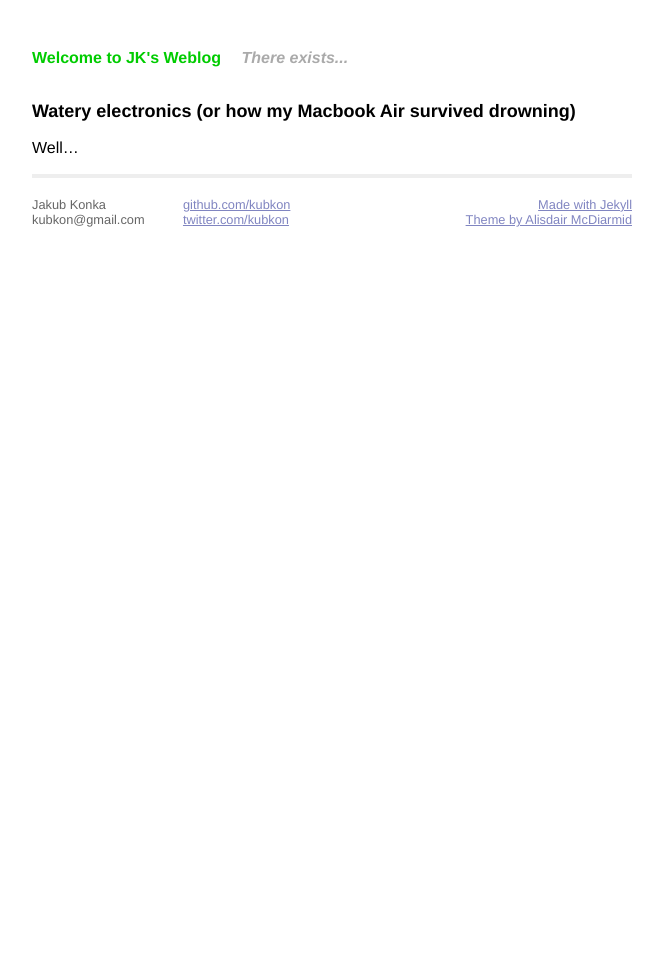
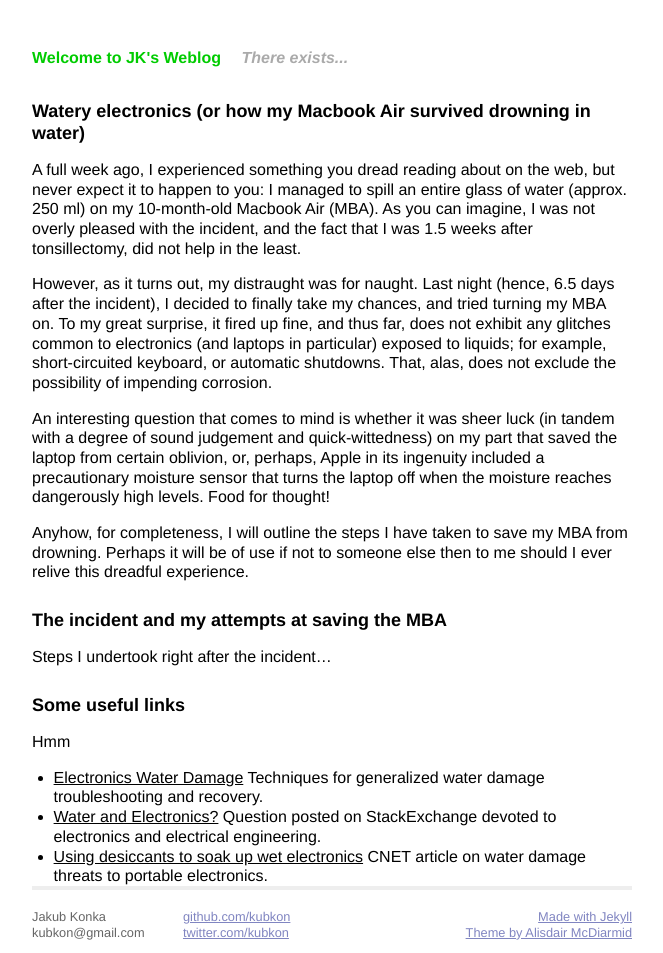
Before and after one commit to kubkon/kubkon.github.com, a Jekyll site: the page built from _posts/2012-08-23-watery-electronics.md, in a window 1280 px wide. Shown: the whole page, without its empty margins (308-971 px from the left). Built offline with Jekyll 4.4.1, drawn with Linux system fonts in a browser that asks for light colours; Markdown is read by kramdown in place of the engine named in the settings.

Commit message:
Finish drafting introduction to post on watery electronics

```diff
--- a/_posts/2012-08-23-watery-electronics.md
+++ b/_posts/2012-08-23-watery-electronics.md
@@ -1,8 +1,26 @@
 ---
 layout: post
-title: Watery electronics (or how my Macbook Air survived drowning)
+title: Watery electronics (or how my Macbook Air survived drowning in water)
 ---
 
 # {{ page.title }}
 
-Well...
+A full week ago, I experienced something you dread reading about on the web, but never expect it to happen to you: I managed to spill an entire glass of water (approx. 250 ml) on my 10-month-old Macbook Air (MBA). As you can imagine, I was not overly pleased with the incident, and the fact that I was 1.5 weeks after tonsillectomy, did not help in the least.
+
+However, as it turns out, my distraught was for naught. Last night (hence, 6.5 days after the incident), I decided to finally take my chances, and tried turning my MBA on. To my great surprise, it fired up fine, and thus far, does not exhibit any glitches common to electronics (and laptops in particular) exposed to liquids; for example, short-circuited keyboard, or automatic shutdowns. That, alas, does not exclude the possibility of impending corrosion.
+
+An interesting question that comes to mind is whether it was sheer luck (in tandem with a degree of sound judgement and quick-wittedness) on my part that saved the laptop from certain oblivion, or, perhaps, Apple in its ingenuity included a precautionary moisture sensor that turns the laptop off when the moisture reaches dangerously high levels. Food for thought!
+
+Anyhow, for completeness, I will outline the steps I have taken to save my MBA from drowning. Perhaps it will be of use if not to someone else then to me should I ever relive this dreadful experience.
+
+## The incident and my attempts at saving the MBA
+
+Steps I undertook right after the incident...
+
+## Some useful links
+
+Hmm
+
++ [Electronics Water Damage](http://www.ifixit.com/Wiki/Electronics_Water_Damage) Techniques for generalized water damage troubleshooting and recovery.
++ [Water and Electronics?](http://electronics.stackexchange.com/questions/14196/water-and-electronics) Question posted on StackExchange devoted to electronics and electrical engineering.
++ [Using desiccants to soak up wet electronics](http://reviews.cnet.com/8301-13727_7-57330736-263/using-desiccants-to-soak-up-wet-electronics/) CNET article on water damage threats to portable electronics.
```
